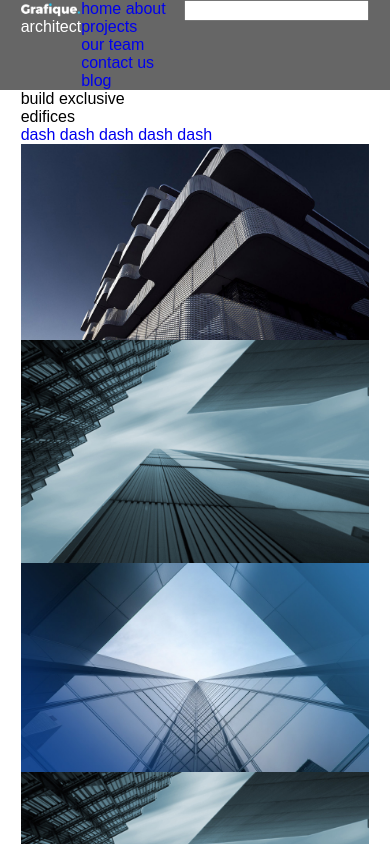
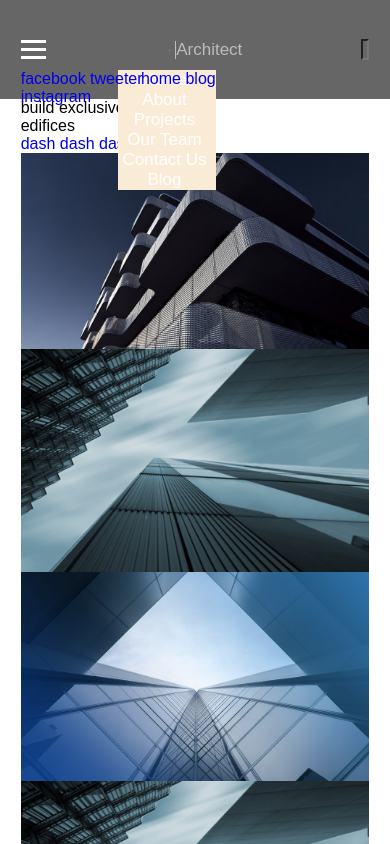
Before and after one commit to rchaitanyaaxioned/Grafique, a plain HTML site: page index.html in a window 390 px wide. Shown: the top 844 px of the page. Drawn offline with Linux system fonts and the light colour scheme.

Commit message:
Hamburger styling half done

```diff
--- a/assets/css/style.css
+++ b/assets/css/style.css
@@ -237,34 +237,103 @@ header {
 }
 
 header .wrapper {
+  padding: 35px 0;
   display: flex;
   justify-content: space-between;
 }
 
+/*styling for logo heading start here*/
 .logo-heading {
-  flex-basis: 20%;
+  display: flex;
+  justify-content: space-between;
+  align-items: center;
+  flex-basis: 21%;
   order: 1;
 }
 
+h1 {
+  padding-right: 7%;
+  border-right: 1px solid #BBBCBF;
+}
+
+h1 img {
+  max-width: 170px;
+  max-height: 40px;
+}
+
+.logo-heading span {
+  color: #BBBCBF;
+  font-size: 17px;
+  text-transform: capitalize;
+}
+
+/*styling for logo heading end here*/
+/*styling for hamburger start here*/
 .hamburger {
   display: none;
   order: 2;
 }
 
+/*styling for hamburger end here*/
+/*styling for top nav start here*/
 nav {
-  flex-basis: 70%;
+  display: flex;
+  align-items: center;
+  flex-basis: 69%;
+  justify-content: end;
   order: 3;
 }
 
+.top-nav {
+  width: 55%;
+  display: flex;
+  justify-content: end;
+}
+
+.top-nav li {
+  padding-right: 5%;
+}
+
+.top-nav a {
+  color: #FFF;
+  font-size: 17px;
+  text-transform: capitalize;
+}
+
+/*styling for top nav end here*/
+/*styling for search div start here*/
 .search {
-  flex-basis: 10%;
+  width: 1%;
+  display: flex;
+  align-items: center;
+  flex-basis: 1%;
+  justify-content: end;
   order: 4;
 }
 
+.search:hover {
+  width: 1%;
+  flex-basis: 10%;
+}
 
+.search input {
+  width: 10%;
+  background-color: transparent;
+  transition: width 0.4s ease-in-out;
+}
 
+.search input::before {
+  content: "\f3eb";
+  font-family: "Font Awesome 5 Brands";
+  text-indent: 0;
+}
 
+.search input:hover {
+  width: 100%;
+  background-color: #FFF;
+}
 
+/*styling for search div end here*/
 /*=================================
   Header styling ends here
 =================================*/
@@ -292,12 +361,124 @@ nav {
 
 
 
-
-
 /*=================================
   footer styling ends here
 =================================*/
 
 /*media query starts*/
+/* remove hover effet from mobile */
+@media only screen and (min-width: 1024px) {
+
+  /*styling for hamburger start here*/
+
+  /*
+  .heading {
+    position: relative;
+  }
+
+  .heading h1 {
+    order: 1;
+  }
+
+  .heading div {
+    order: 3;
+  }
+
+  .heading nav {
+    display: none;
+    position: absolute;
+    right: 0;
+    order: 2;
+  }
+
+  .nav-list {
+    margin-top: 110px;
+    display: flex;
+    flex-direction: column;
+  }
+
+  .bar {
+    width: 25px;
+    height: 3px;
+    margin: 5px auto;
+    display: block;
+    background-color: #FFF;
+    transition: all 0.3s ease-in-out;
+    text-indent: -9999px;
+  }
+
+  .hamburger {
+    display: block;
+  }
+
+  .hamburger:hover+nav {
+    display: block;
+  }
+
+  .nav-list li {
+    padding: 5px;
+    background-color: #FFF;
+    font-size: 13px;
+    text-align: right;
+  }
+
+  .nav-list li a {
+    color: #098CFF;
+    text-decoration: underline;
+  }
+  */
+  /*styling for hamburger end here*/
+}
+
+
 /*media query for 995px starts here*/
-@media only screen and (max-width: 995px) {}
+@media only screen and (max-width: 995px) {
+  .logo-heading {
+    display: flex;
+    justify-content: space-between;
+    align-items: center;
+    flex-basis: 21%;
+    order: 2;
+  }
+
+  .hamburger {
+    display: block;
+    text-align: center;
+    order: 1;
+  }
+
+  .bar {
+    width: 25px;
+    height: 3px;
+    margin: 5px auto;
+    display: block;
+    background-color: #FFF;
+    transition: all 0.3s ease-in-out;
+    text-indent: -9999px;
+  }
+
+  nav {
+    width: 50%;
+    position: absolute;
+    top: 70px;
+    order: 3;
+  }
+
+  .top-nav {
+    width: 50%;
+    display: flex;
+    align-items: center;
+    background-color: antiquewhite;
+    flex-direction: column;
+    justify-content: center;
+  }
+
+  .search {
+    width: 1%;
+    display: flex;
+    align-items: center;
+    flex-basis: 1%;
+    justify-content: end;
+    order: 4;
+  }
+}
```
